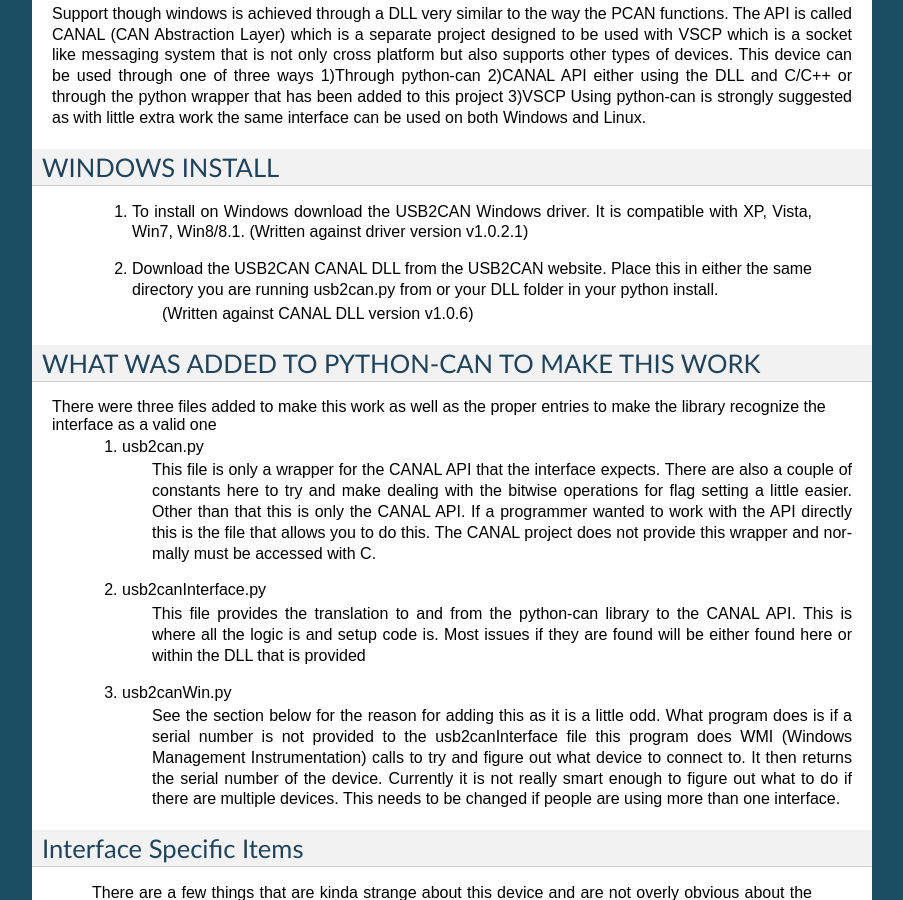
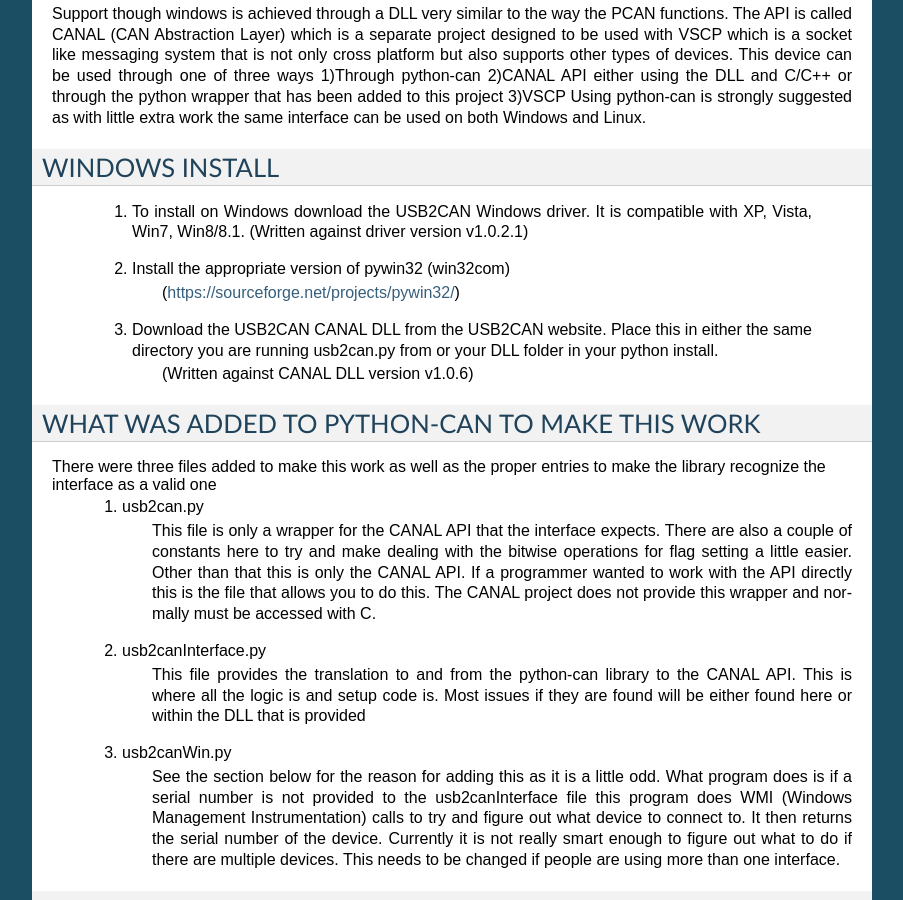
Before and after one commit to hardbyte/python-can, a Sphinx documentation site: the page built from doc/interfaces/usb2can.rst, in a window 1280 px wide and 900 px high, scrolled down 612 px. Shown: the whole window, without its empty margins (198-1101 px from the left). Built offline with Sphinx 7.4.7, drawn with Linux system fonts in a browser that asks for light colours.

Commit message:
windows install missing win32com step
Added a step to install pywin32 (win32com) to the windows instructions which is a dependency of usb2canSerialFindWin.py and others

```diff
--- a/doc/interfaces/usb2can.rst
+++ b/doc/interfaces/usb2can.rst
@@ -35,7 +35,9 @@ WINDOWS INSTALL
 ---------------
 
     1. To install on Windows download the USB2CAN Windows driver.  It is compatible with XP, Vista, Win7, Win8/8.1. (Written against driver version v1.0.2.1)
-    2. Download the USB2CAN CANAL DLL from the USB2CAN website.  Place this in either the same directory you are running usb2can.py from or your DLL folder in your python install.
+    2. Install the appropriate version of pywin32 (win32com)
+        (https://sourceforge.net/projects/pywin32/)
+    3. Download the USB2CAN CANAL DLL from the USB2CAN website.  Place this in either the same directory you are running usb2can.py from or your DLL folder in your python install.
         (Written against CANAL DLL version v1.0.6)
 
 WHAT WAS ADDED TO PYTHON-CAN TO MAKE THIS WORK
```
